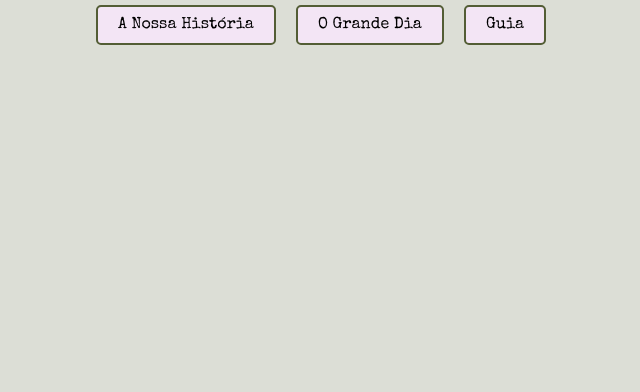
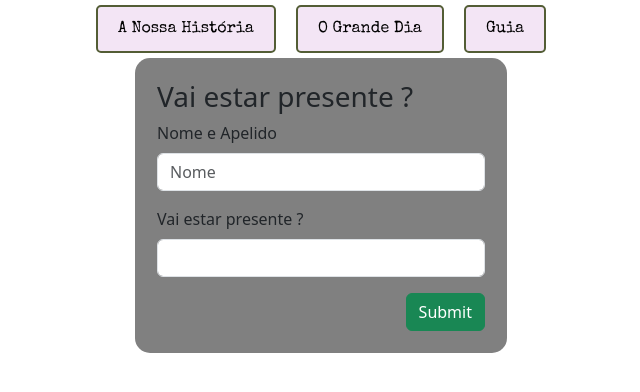
Before and after one commit to marianaGOD/cacalewedding, a React (Vite) app: page /form in a window 1280 px wide. Shown: the top 392 px of the page, without its empty margins (319-959 px from the left). Built offline with nearby package versions, Linux system fonts and the light colour scheme.

Commit message:
Form + Google Sheets

```diff
--- a/index.html
+++ b/index.html
@@ -1,4 +1,4 @@
-<!doctype html>
+<!DOCTYPE html>
 <html lang="en">
   <head>
     <meta charset="UTF-8" />
--- a/package.json
+++ b/package.json
@@ -10,9 +10,11 @@
     "preview": "vite preview"
   },
   "dependencies": {
+    "bootstrap": "^5.3.3",
     "react": "^18.2.0",
     "react-dom": "^18.2.0",
-    "react-router-dom": "^6.22.3"
+    "react-router-dom": "^6.22.3",
+    "react-bootstrap": "^2.10.2"
   },
   "devDependencies": {
     "@types/react": "^18.2.66",
--- a/src/App.jsx
+++ b/src/App.jsx
@@ -1,20 +1,19 @@
-import { useState } from 'react'
-import './App.css'
-import { Routes, Route } from 'react-router-dom'
-import HomePage from './assets/HomePage'
-import TopBar from './assets/TopBar'
+import "./App.css";
+import { Routes, Route } from "react-router-dom";
+import HomePage from "./assets/HomePage";
+import TopBar from "./assets/TopBar";
+import Form from "./assets/Form";
 
 function App() {
-
-
   return (
     <>
-    <TopBar />
-    <Routes>
-      <Route path="/" element={<HomePage/>} />
-    </Routes>
+      <TopBar />
+      <Routes>
+        <Route path="/" element={<HomePage />} />
+        <Route path="/form" element={<Form />} />
+      </Routes>
     </>
-  )
+  );
 }
 
-export default App
+export default App;
--- /dev/null
+++ b/src/assets/Form.jsx
@@ -0,0 +1,95 @@
+import Button from "react-bootstrap/Button";
+import Form from "react-bootstrap/Form";
+import Container from "react-bootstrap/Container";
+import React, { useRef, useState } from "react";
+
+import "bootstrap/dist/css/bootstrap.min.css";
+
+const ContactForm = () => {
+  const formRef = useRef(null);
+  const [selectedOption, setSelectedOption] = useState("");
+
+  const handleSelectChange = (event) => {
+    setSelectedOption(event.target.value);
+  };
+
+  const handleSubmit = (e) => {
+    e.preventDefault();
+    fetch(process.env.REACT_APP_SHEETS_APP_SCRIPT, {
+      method: "POST",
+      body: new FormData(formRef.current),
+    })
+      .then((res) => {
+        return res.json();
+      })
+      .then((data) => {
+        window.location.reload(true);
+        alert(data.msg);
+      })
+      .catch((err) => {
+        alert(err);
+        console.log(err);
+      });
+  };
+  return (
+    <>
+      <Container
+        style={{
+          alignItems: "center",
+          display: "flex",
+          justifyContent: "center",
+        }}
+      >
+        <Form
+          style={{
+            textAlign: "left",
+            backgroundColor: "gray",
+            padding: "5%",
+            borderRadius: "15px",
+          }}
+          ref={formRef}
+          onSubmit={handleSubmit}
+        >
+          <h3>Vai estar presente ?</h3>
+          <Form.Group className="mb-3" controlId="formName">
+            <Form.Label>Nome e Apelido </Form.Label>
+            <Form.Control type="text" placeholder="Nome" name="Name" required />
+            <Form.Text className="text-muted"></Form.Text>
+          </Form.Group>
+
+          <Form.Group className="mb-3" controlId="exampleForm.SelectCustom">
+            <Form.Label>Vai estar presente ?</Form.Label>
+            <Form.Control
+              as="select"
+              required
+              value={selectedOption}
+              onChange={handleSelectChange}
+              name="Presence"
+            >
+              <option value="" disabled></option>
+              <option value="true1">Sim, nao faltaria por nada :)</option>
+              <option value="true2">Sim, e levo a minha cara metade</option>
+              <option value="true">
+                Infelizmente nao poderei estar presente
+              </option>
+            </Form.Control>
+          </Form.Group>
+
+          {selectedOption == "true2" ? (
+            <Form.Group className="mb-3" controlId="Description">
+              <Form.Label>Nome do acompanhante: </Form.Label>
+              <Form.Control type="text" name="Plusone" />
+            </Form.Group>
+          ) : (
+            <></>
+          )}
+
+          <Button style={{ float: "right" }} variant="success" type="submit">
+            Submit
+          </Button>
+        </Form>
+      </Container>
+    </>
+  );
+};
+export default ContactForm;
--- a/vite.config.js
+++ b/vite.config.js
@@ -1,7 +1,13 @@
-import { defineConfig } from 'vite'
-import react from '@vitejs/plugin-react-swc'
+import { defineConfig, loadEnv } from "vite";
+import react from "@vitejs/plugin-react-swc";
 
 // https://vitejs.dev/config/
-export default defineConfig({
-  plugins: [react()],
-})
+export default defineConfig(({ mode }) => {
+  const env = loadEnv(mode, process.cwd(), "");
+  return {
+    define: {
+      "process.env": env,
+    },
+    plugins: [react()],
+  };
+});
```
Also changed, not shown: 2 other files (tests, documents, lock files or other folders).
